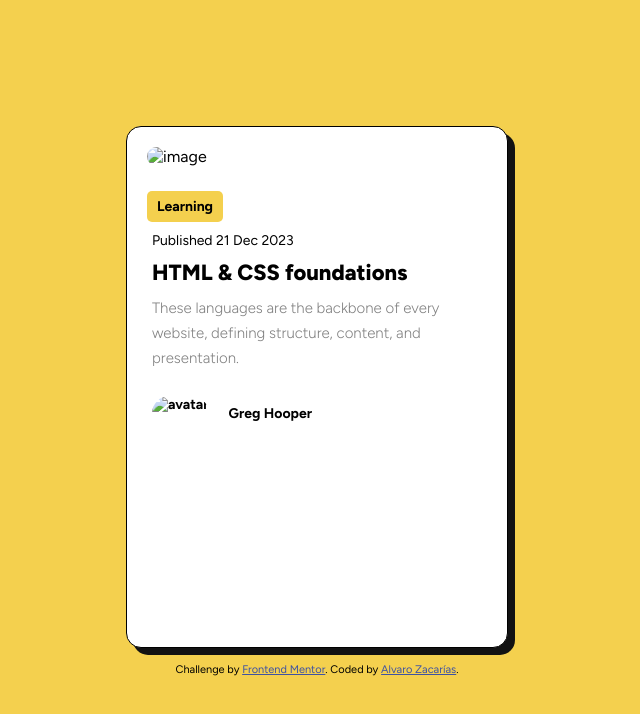
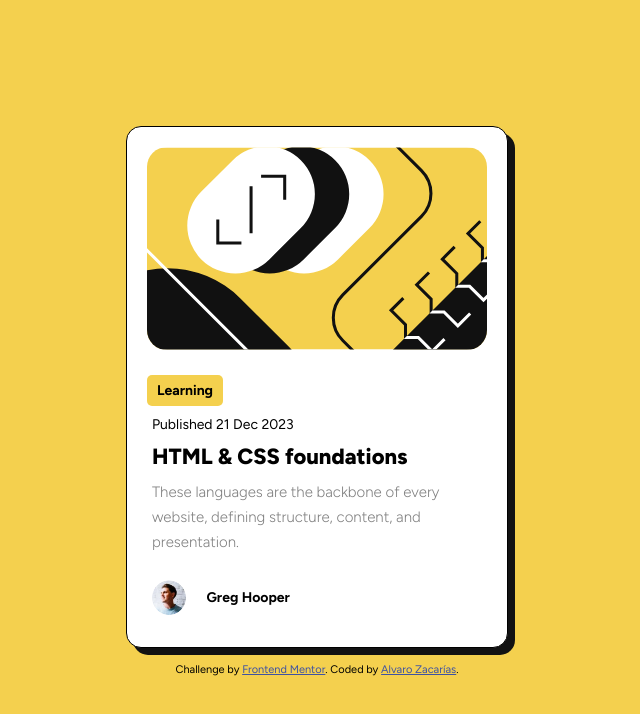
Before and after one commit to alvarozama/blog-preview-main, a plain HTML site: page index.html in a window 1280 px wide. Shown: the whole page, without its empty margins (323-963 px from the left). Drawn offline with Linux system fonts and the light colour scheme; the site is published under a folder, as on GitHub Pages, so addresses that start at the root find nothing.

Commit message:
added correct src for img elements

```diff
--- a/index.html
+++ b/index.html
@@ -17,7 +17,7 @@
 
     <div class="card-container">
 
-      <img class="content" src="/assets/images/illustration-article.svg" alt="image">
+      <img class="content" src="./assets/images/illustration-article.svg" alt="image">
 
       <div class="category content">Learning</div>
 
@@ -28,7 +28,7 @@
       <div class="card-description content">These languages are the backbone of every website, defining structure, content, and presentation.</div>
 
       <div class="author content">
-        <img src="/assets/images/image-avatar.webp" alt="avatar">
+        <img src="./assets/images/image-avatar.webp" alt="avatar">
         Greg Hooper
       </div>
 
```
